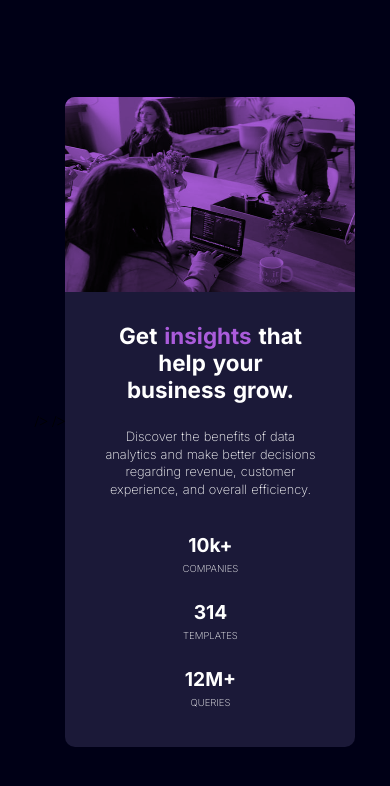
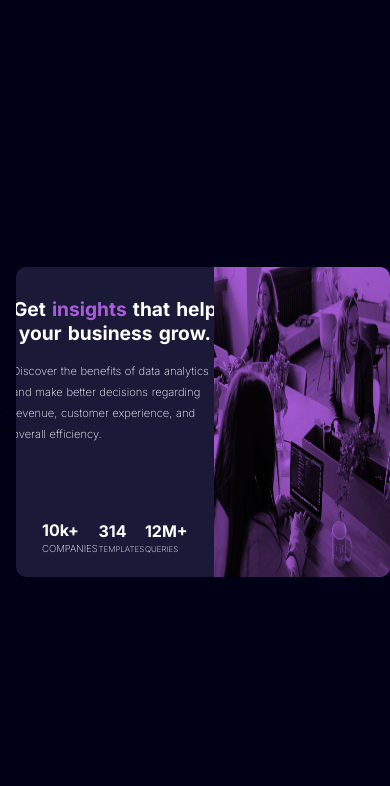
Before and after one commit to BelEST/tarjetas-estadisticas, a plain HTML site: page index.html in a window 390 px wide. Drawn offline with Linux system fonts and the light colour scheme.

Commit message:
sumevistatablet

```diff
--- a/CSS/estilo.css
+++ b/CSS/estilo.css
@@ -30,18 +30,23 @@ body {
   width: 47%;
   padding: 20px;
   display: flex;
+  justify-content: center;
+  align-items: center;
   flex-direction: column;
 }
 
 .header h1 {
-  padding: 20px 40px;
+  width: 350px;
+  padding: 18px 28px;
   color: white;
+  text-align: center;
   font-family: "Inter", sans-serif;
   word-spacing: 0.1rem;
   font-size: 1.5rem;
 }
 .header span {
   color: #aa5cdb;
+  font-size: 1.5rem;
 }
 
 .footer {
@@ -62,8 +67,8 @@ body {
 .header .p1 {
   color: #ffffff;
   font-size: 0.8rem;
-  margin-top: 2%;
-  margin-bottom: 23%;
+  margin-top: 7.5px;
+  margin-bottom: 85.5px;
   padding: 0 40px;
   word-spacing: 0.5px;
   line-height: 1.3rem;
@@ -126,6 +131,76 @@ div {
   padding: 5px 0;
 }
 
+@media screen and (max-width: 768px) {
+  body {
+    display: flex;
+  }
+  .principal {
+    width: 740px;
+    height: 310px;
+    display: flex;
+    flex-direction: row;
+    background-color: #1b1938;
+    border-radius: 10px;
+    overflow: hidden;
+  }
+  .header {
+    width: 53%;
+    padding: 15px;
+  }
+  .header h1 {
+    width: 243px;
+    padding: 10px 15px;
+    color: white;
+    text-align: center;
+    font-family: "Inter", sans-serif;
+    word-spacing: 0.1rem;
+    font-size: 1.2rem;
+  }
+  .header .p1 {
+    width: 225px;
+    font-size: 0.7rem;
+    margin-top: 6px;
+    margin-bottom: 75px;
+    padding: 0px 10px;
+  }
+  .header span {
+    font-size: 1.2rem;
+  }
+  .footer {
+    width: 47%;
+  }
+
+
+}
+.header h2 {
+  font-size: 1rem;
+}
+
+.header h3 {
+  font-size: 1rem;
+}
+
+.header h4 {
+  font-size: 1rem;
+}
+.header .p2 {
+
+  padding: 3px 0;
+  font-size: 0.6em;
+}
+.header .p3 {
+
+  font-size: 0.5rem;
+  padding: 3px 0;
+}
+.header .p4 {
+
+  font-size: 0.5rem;
+
+  padding: 3px 0;
+}
+}
 @media screen and (max-width: 480px) {
   body {
     display: flex;
```
